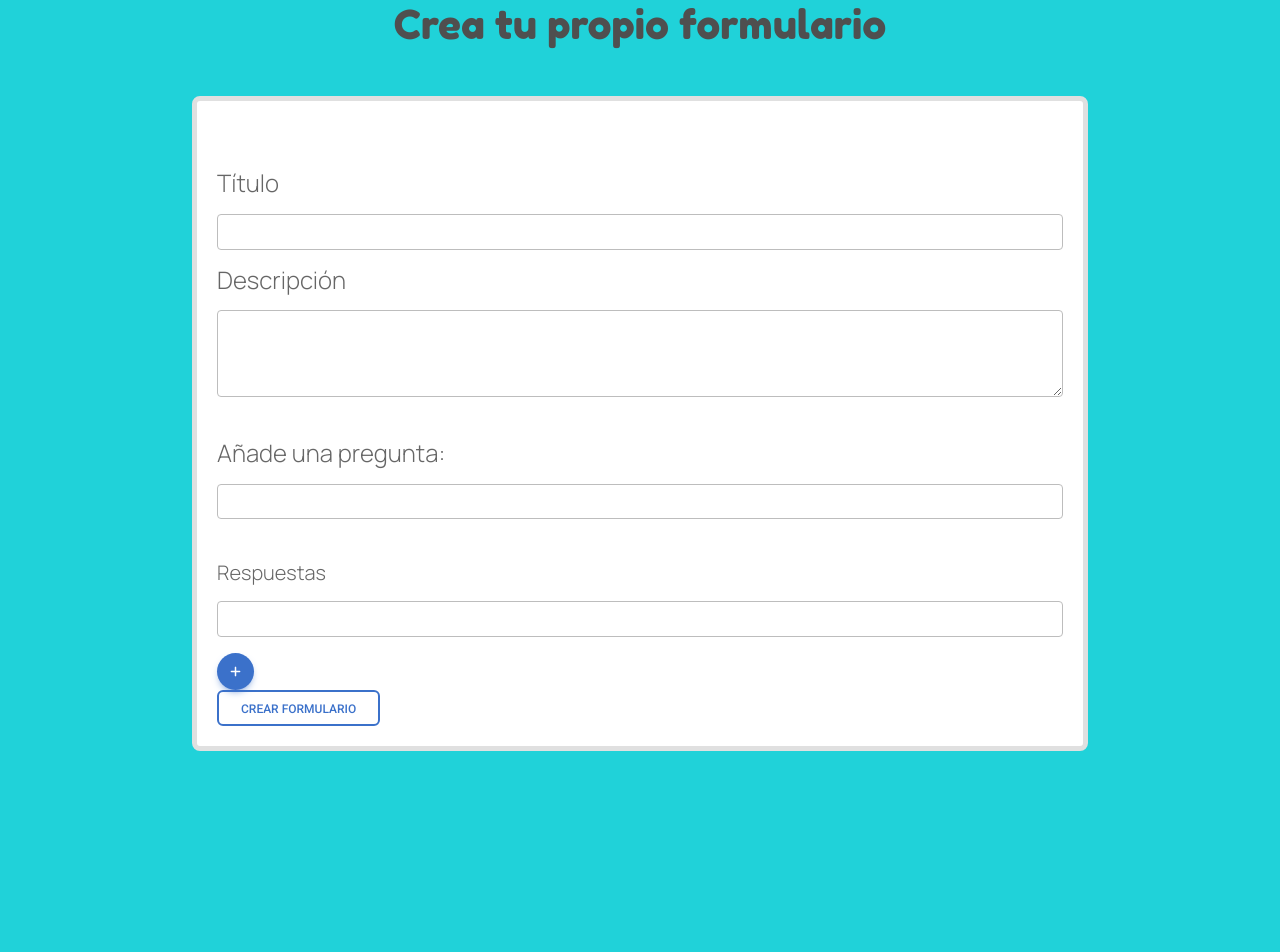
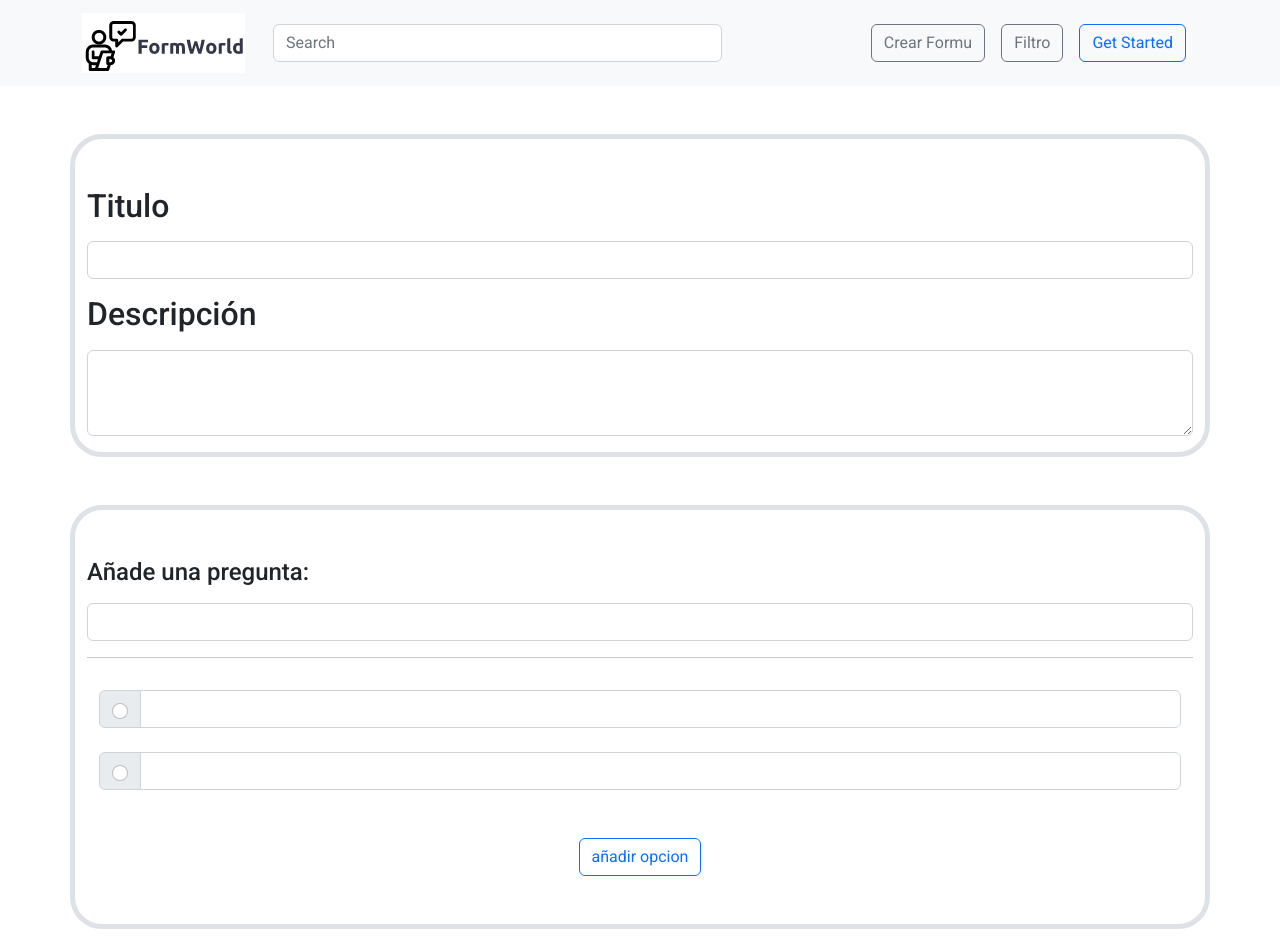
Before and after one commit to avalonxii/T2_HG_SERVIDOR_FORMUWORLD, a React (Vite) app: page /crear in a window 1280 px wide. Shown: the top 952 px of the page. Before the commit the page ends 800 px from the top, so only its background shows below. Built offline with nearby package versions, Linux system fonts and the light colour scheme; a web font is replaced by a local one.

Commit message:
cambiamos diseños y metiendo funcionalidades

```diff
--- a/src/App.jsx
+++ b/src/App.jsx
@@ -1,21 +1,17 @@
 
-import Footer from "./components/Footer"
-
-import Header from "./components/header/Header";
-import Formulario from "./components/formulario/Fomulario";
-
-
+import Header from './components/header/Header'
 
 import "bootstrap/dist/css/bootstrap.min.css";
+import CabeceraFormu from './components/formulario/CabeceraFormu';
+import Preguntas from './components/formulario/Preguntas';
 
 
 function App() {
   return (
     <div className="App">
       <Header />
-      <Formulario/>
-      <Footer/>
-
+      <CabeceraFormu />
+      <Preguntas />
     </div>
   );
 }
--- a/src/components/DiseñoCrearFormulario.jsx
+++ /dev/null
@@ -1,44 +0,0 @@
-import Container from "react-bootstrap/Container";
-import Form from "react-bootstrap/Form";
-import Button from "react-bootstrap/Button"
-import '../assets/css/formdesign.css'
-import { MDBBtn, MDBIcon } from 'mdb-react-ui-kit';
-
-
-
-export default function DiseñoCrearFormulario(){
-
-    return(
-        <div>
-            <h1>Crea tu propio formulario</h1>
-
-        <Container className="border border-5 rounded-5 mt-5" id="container">
-      <Form className="mt-5">
-        <Form.Group className="mb-3" controlId="exampleForm.ControlInput1">
-          <Form.Label> <h4>Título</h4> </Form.Label>
-          <Form.Control type="text" />
-        </Form.Group>
-        <Form.Group className="mb-3" controlId="exampleForm.ControlTextarea1">
-          <Form.Label><h4>Descripción</h4></Form.Label>
-          <Form.Control as="textarea" rows={3} />
-        </Form.Group>
-        <br/>
-        <Form.Group className="mb-3" controlId="exampleForm.ControlTextarea1">
-          <Form.Label><h4>Añade una pregunta: </h4></Form.Label>
-          <Form.Control type="text" />
-        </Form.Group>
-        <br/>
-        <Form.Group className="mb-3" controlId="exampleForm.ControlTextarea1">
-          <Form.Label><h5>Respuestas</h5></Form.Label>
-          <Form.Control type="text" />
-        </Form.Group>
-      </Form>
-      <MDBBtn floating tag='a'>
-      <MDBIcon fas icon='plus' />
-    </MDBBtn>
-      <br/>
-      <Button as="input" type="submit" value="Crear formulario" variant="outline-primary" className="rounded-4" id="enviar"/>
-    </Container>
-            </div>
-    )
-}
--- a/src/components/formulario/CabeceraFormu.jsx
+++ b/src/components/formulario/CabeceraFormu.jsx
@@ -17,7 +17,6 @@ export default function CabeceraFormu() {
           <Form.Control as="textarea" rows={3} />
         </Form.Group>
       </Form>
-      <Button as="input" type="submit" value="Enviar" variant="outline-primary" className="rounded-4"/>
     </Container>
   )
 }
--- /dev/null
+++ b/src/components/formulario/Opcion.jsx
@@ -0,0 +1,11 @@
+import Form from "react-bootstrap/Form";
+import InputGroup from "react-bootstrap/InputGroup";
+
+export default function Opcion() {
+  return (
+    <InputGroup className="mb-4">
+        <InputGroup.Radio aria-label="Radio button for following text input" />
+        <Form.Control aria-label="Text input with radio button" />
+    </InputGroup>
+  );
+}
--- /dev/null
+++ b/src/components/formulario/Preguntas.jsx
@@ -0,0 +1,72 @@
+import Container from "react-bootstrap/Container";
+import Form from "react-bootstrap/Form";
+import Button from "react-bootstrap/Button";
+import Opcion from "./Opcion";
+import { useRef } from "react";
+
+
+
+
+
+export default function Preguntas() {
+
+  const opciones = useRef(null);
+
+
+  const handlerClickCreateOption = () => {
+    console.log(opciones);
+  }
+
+
+  const handlerClickCreateFormu = () => {
+
+
+  }
+
+
+  return (
+    <>
+      <Container className="border border-5 rounded-5 mt-5 pb-5" id="container">
+        <Form className="mt-5 d-flex justify-content-center">
+          <Form.Group
+            className="mb-3 w-100"
+            controlId="exampleForm.ControlTextarea1"
+          >
+            <Form.Label>
+              <h4>Añade una pregunta: </h4>
+            </Form.Label>
+            <Form.Control type="text" />
+            <hr />
+          </Form.Group>
+        </Form>
+
+        <Container ref={opciones}>
+          <Opcion />
+          <Opcion />
+        </Container>
+
+        <Container className="d-flex justify-content-center mt-5">
+          <Button
+            as="input"
+            type="submit"
+            value="añadir opcion"
+            variant="outline-primary"
+            id="enviar"
+            onClick={handlerClickCreateOption}
+          />
+        </Container>
+      </Container>
+
+      <Container className="d-flex justify-content-center pt-5">
+        <Button
+          as="input"
+          type="submit"
+          value="Crear formulario"
+          variant="outline-primary"
+          id="enviar"
+          onClick={handlerClickCreateFormu}
+        />
+      </Container>
+    </>
+  );
+}
--- a/src/components/header/Navegacion.jsx
+++ b/src/components/header/Navegacion.jsx
@@ -7,12 +7,12 @@ import Logo from "../../assets/img/logo.png";
 
 function NavScrollExample() {
   return (
-    <Navbar expand="lg">
+    <Navbar expand="lg" bg="light" sticky="top">
       <Container>
         <Navbar.Brand href="#">
           <img src={Logo} alt="React Logo" />
         </Navbar.Brand>
-        <Navbar.Toggle  aria-controls="navbarScroll" />
+        <Navbar.Toggle  aria-controls="navbarScroll"/>
         <Navbar.Collapse id="basic-navbar-nav">
           <Container className="w-100 d-lg-flex d-flex-column gap-3">
 
--- a/src/index.css
+++ b/src/index.css
@@ -8,7 +8,3 @@ body {
     padding: 0;
     box-sizing: border-box;
 }
-
-.App{
-    padding: 0% 5%;
-}
--- a/src/main.jsx
+++ b/src/main.jsx
@@ -1,16 +1,10 @@
-import React from 'react'
-import ReactDOM from 'react-dom/client'
-import App from './App'
-import 'mdb-react-ui-kit/dist/css/mdb.min.css';
-import "@fortawesome/fontawesome-free/css/all.min.css";
-import Footer from './components/Footer';
-import CrearFormulario from './components/crearFormulario';
+import React from "react";
+import ReactDOM from "react-dom/client";
+import App from "./App";
+import "./index.css";
 
-import './index.css';
-import DiseñoCrearFormulario from './components/DiseñoCrearFormulario';
-
-ReactDOM.createRoot(document.getElementById('root')).render(
+ReactDOM.createRoot(document.getElementById("root")).render(
   <React.StrictMode>
-    <DiseñoCrearFormulario />
+    <App />
   </React.StrictMode>
-)
+);
```
Also changed, not shown: package.json (+1 -7 lines), src/components/formulario/crearFormulario.jsx (renamed from src/components/crearFormulario.jsx), 1 other file (tests, documents, lock files or other folders).
